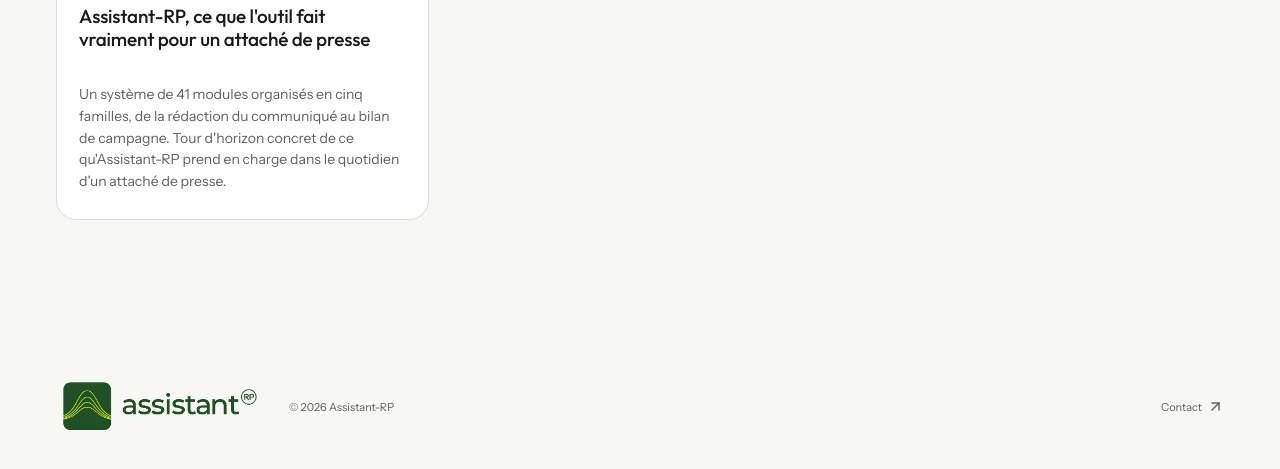
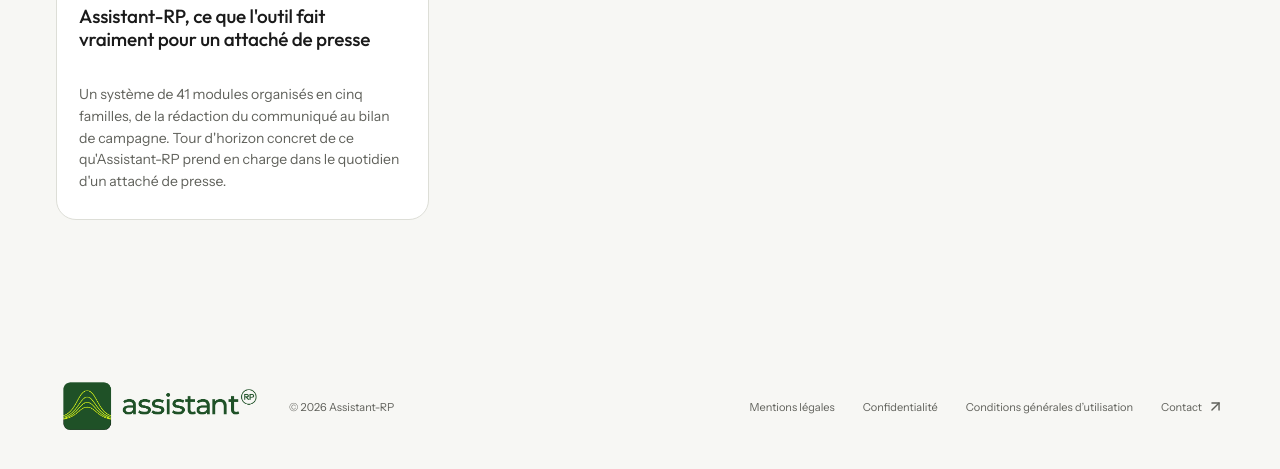
Before and after one commit to bsanvoisin-prog/assistant-rp-site-vitrine, an Eleventy site: page content/blog/index.njk in a window 1280 px wide. Shown: the part 633-1102 px from the top of the page. Built offline with nearby package versions, Linux system fonts and the light colour scheme; Eleventy itself is replaced by a stand-in of ours; files that its build step writes are made by us from their sources.

Commit message:
Add files via upload

```diff
--- a/content/_includes/base.njk
+++ b/content/_includes/base.njk
@@ -85,6 +85,9 @@
     <span>© {{ site.year }} Assistant-RP</span>
   </div>
   <div>
+    <a class="legal-link" href="/#mentions">Mentions légales</a>
+    <a class="legal-link" href="/#confidentialite">Confidentialité</a>
+    <a class="legal-link" href="/#cgu">Conditions générales d’utilisation</a>
     <a href="mailto:contact@assistant-rp.com">Contact <svg xmlns="http://www.w3.org/2000/svg" width="17" height="17" viewBox="0 0 24 24" fill="none" stroke="currentColor" stroke-width="2" stroke-linecap="round" stroke-linejoin="round" class="lucide lucide-arrow-up-right" aria-hidden="true"><path d="M7 7h10v10"></path><path d="M7 17 17 7"></path></svg></a>
   </div>
 </footer>
```
